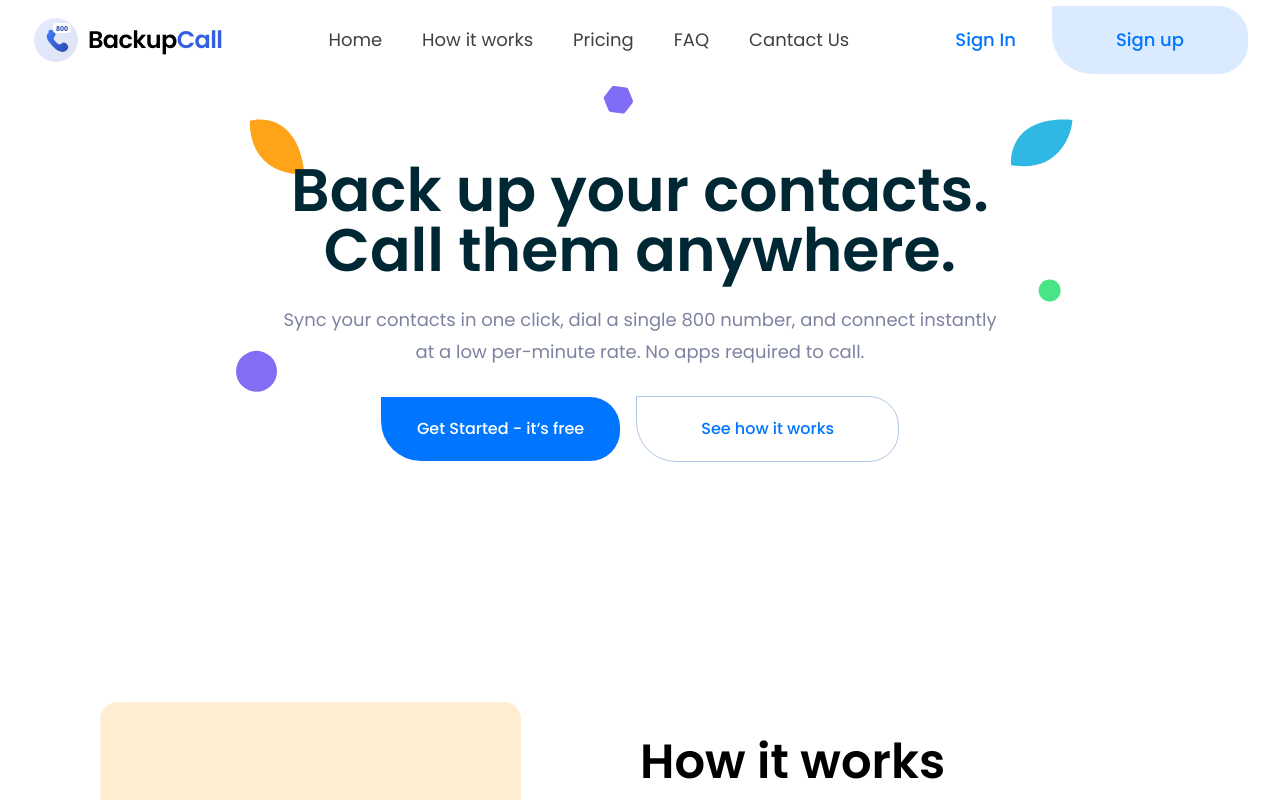
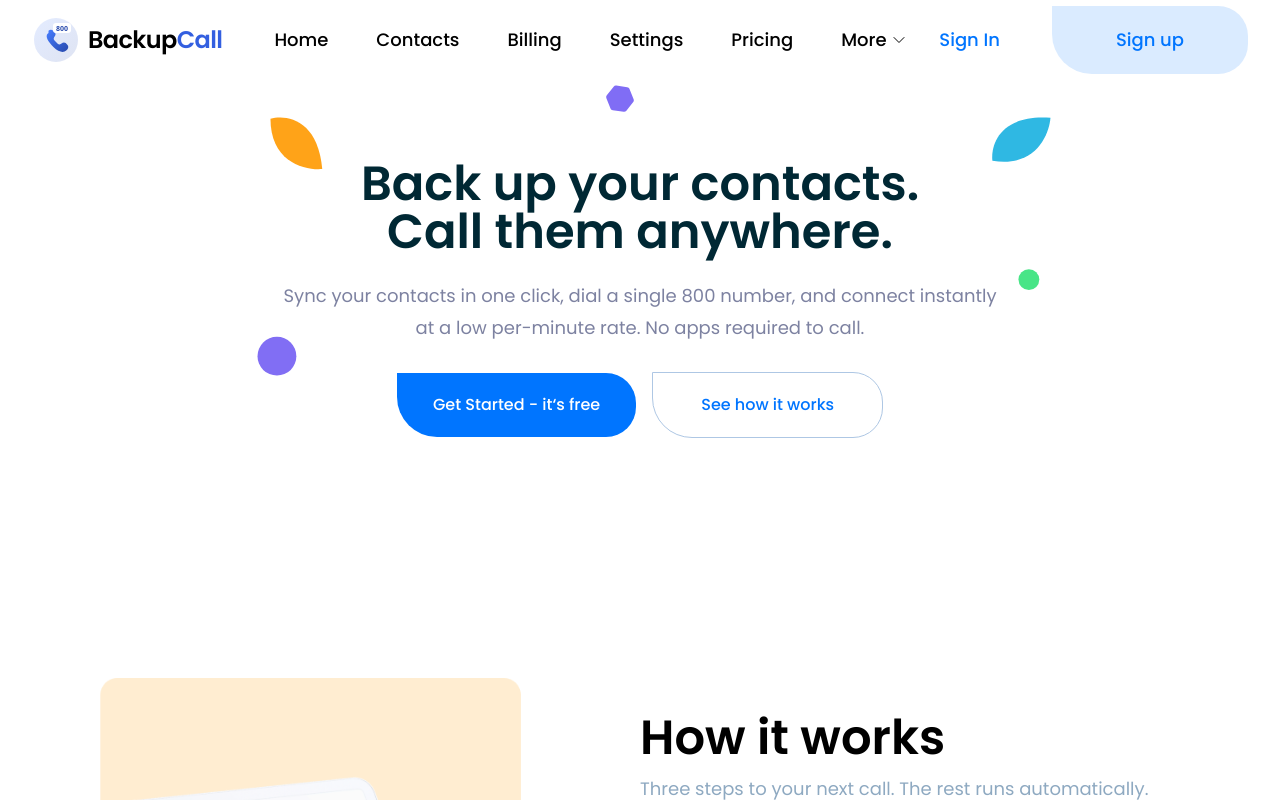
Before and after one commit to MagicSoftDev0717/backupcall-800, a Next.js app: page / in a window 1280 px wide. Shown: the top 800 px of the page. Built offline with nearby package versions, Linux system fonts and the light colour scheme.

Commit message:
update navbar.tsx list add

```diff
--- a/src/components/Banner/Banner.tsx
+++ b/src/components/Banner/Banner.tsx
@@ -6,7 +6,7 @@ const Banner = () => {
             <div className="px-6 lg:px-8">
                 <div className="mx-auto max-w-7xl pt-16 sm:pt-20 pb-20 banner-image">
                     <div className="text-center">
-                        <h1 className="text-4xl font-semibold text-navyblue sm:text-5xl  lg:text-6xl md:4px lh-48">
+                        <h1 className="text-4xl font-semibold text-navyblue sm:text-5xl  lg:text-5xl md:4px lh-48">
                             Back up your contacts. <br /> Call them anywhere.
                         </h1>
                         <p className="mt-6 text-lg leading-8 text-bluegray">
@@ -20,7 +20,7 @@ const Banner = () => {
                         <button type="button" className='text-15px text-white font-medium bg-blue py-5 px-9 mt-2 leafbutton'>
                             Get Started - it&lsquo;s free
                         </button>
-                        <button type="button" className='text-15px ml-4 mt-2 text-blue transition duration-150 ease-in-out hover:text-white hover:bg-blue font-medium py-5 px-16 border border-lightgrey leafbutton'>
+                        <button type="button" className='text-15px ml-4 mt-2 text-blue transition duration-150 ease-in-out hover:text-white hover:bg-blue font-medium py-5 px-12 border border-lightgrey leafbutton'>
                             See how it works
                         </button>
                     </div>
--- a/src/components/Navbar/Navbar.tsx
+++ b/src/components/Navbar/Navbar.tsx
@@ -1,109 +1,215 @@
-import { Disclosure } from '@headlessui/react';
-import { Bars3Icon } from '@heroicons/react/24/outline';
-import Link from 'next/link';
-import React from 'react';
+// import { Disclosure } from '@headlessui/react';
+// import { Bars3Icon } from '@heroicons/react/24/outline';
+// import Link from 'next/link';
+// import React from 'react';
+// import Drawer from "./Drawer";
+// import Drawerdata from "./Drawerdata";
+// import Signdialog from "./Signdialog";
+// import Registerdialog from "./Registerdialog";
+// import Logo from '..//Logo/index';
+
+// interface NavigationItem {
+//     name: string;
+//     href: string;
+//     current: boolean;
+// }
+
+// const navigation: NavigationItem[] = [
+//     { name: 'Home', href: '/', current: true },
+//     { name: 'How it works', href: '#howitworks', current: false },
+//     { name: 'Pricing', href: '#pricing', current: false },
+//     { name: 'FAQ', href: '#faq', current: false },
+//     { name: 'Cantact Us', href: '#contact', current: false },
+
+// ]
+
+// function classNames(...classes: string[]) {
+//     return classes.filter(Boolean).join(' ')
+// }
+
+// const Navbar = () => {
+
+//     const [isOpen, setIsOpen] = React.useState(false);
+
+//     return (
+//         <Disclosure as="nav" className="navbar">
+//             <>
+//                 <div className="mx-auto max-w-7xl px-6 lg:py-0 lg:px-8">
+//                     <div className="relative flex h-20 items-center justify-between">
+//                         <div className="flex flex-1 items-center sm:items-stretch sm:justify-start">
+
+//                             <Logo />
+
+//                             {/* LINKS */}
+
+//                             <div className="hidden lg:block m-auto">
+//                                 <div className="flex space-x-4">
+//                                     {navigation.map((item) => (
+//                                         <Link
+//                                             key={item.name}
+//                                             href={item.href}
+//                                             className={classNames(
+//                                                 item.current ? ' text-black hover:opacity-100' : 'hover:text-black hover:opacity-100',
+//                                                 'px-3 py-4 text-lg font-normal opacity-75 space-links'
+//                                             )}
+//                                             aria-current={item.href ? 'page' : undefined}
+//                                         >
+//                                             {item.name}
+//                                         </Link>
+//                                     ))}
+//                                 </div>
+//                             </div>
+//                         </div>
+
+//                         {/* SIGNIN DIALOG */}
+
+//                         <Signdialog />
+
+
+//                         {/* REGISTER DIALOG */}
+
+//                         <Registerdialog />
+
+
+//                         {/* DRAWER FOR MOBILE VIEW */}
+
+//                         {/* DRAWER ICON */}
+
+//                         <div className='block lg:hidden'>
+//                             <Bars3Icon className="block h-6 w-6" aria-hidden="true" onClick={() => setIsOpen(true)} />
+//                         </div>
+
+//                         {/* DRAWER LINKS DATA */}
+
+//                         <Drawer isOpen={isOpen} setIsOpen={setIsOpen}>
+//                             <Drawerdata />
+//                         </Drawer>
+
+//                     </div>
+//                 </div>
+//             </>
+//         </Disclosure>
+//     )
+// }
+
+// export default Navbar;
+
+
+"use client";
+
+import { Disclosure, Menu, Transition } from "@headlessui/react";
+import { Bars3Icon, ChevronDownIcon } from "@heroicons/react/24/outline";
+import Link from "next/link";
+import React, { Fragment } from "react";
 import Drawer from "./Drawer";
 import Drawerdata from "./Drawerdata";
 import Signdialog from "./Signdialog";
 import Registerdialog from "./Registerdialog";
-import Logo from '..//Logo/index';
+import Logo from "../Logo";
 
-interface NavigationItem {
-    name: string;
-    href: string;
-    current: boolean;
-}
+const mainLinks = [
+  { name: "Home", href: "/" },
+  { name: "Contacts", href: "/contacts" },
+  { name: "Billing", href: "/billing" },
+  { name: "Settings", href: "/settings" },
+   { name: "Pricing", href: "#pricing" },
+];
 
-const navigation: NavigationItem[] = [
-    { name: 'Home', href: '/', current: true },
-    { name: 'How it works', href: '#howitworks', current: false },
-    { name: 'Pricing', href: '#pricing', current: false },
-    { name: 'FAQ', href: '#faq', current: false },
-    { name: 'Cantact Us', href: '#contact', current: false },
-
-]
+const dropdownLinks = [
+  { name: "How it works", href: "#howitworks" },
+  { name: "FAQ", href: "#faq" },
+  { name: "Contact Us", href: "#contact" },
+];
 
 function classNames(...classes: string[]) {
-    return classes.filter(Boolean).join(' ')
+  return classes.filter(Boolean).join(" ");
 }
 
 const Navbar = () => {
-
   const [isOpen, setIsOpen] = React.useState(false);
 
   return (
     <Disclosure as="nav" className="navbar">
       <>
-                <div className="mx-auto max-w-7xl px-6 lg:py-0 lg:px-8">
+        <div className="mx-auto max-w-7xl px-6 lg:px-8">
           <div className="relative flex h-20 items-center justify-between">
-                        <div className="flex flex-1 items-center sm:items-stretch sm:justify-start">
-
-                            {/* LOGO */}
-
-                            {/* <div className="flex flex-shrink-0 items-center">
-                                <img
-                                    className="block h-12 w-40 lg:hidden"
-                                    src={'/assets/logo/logo.png'}
-                                    alt="dsign-logo"
-                                />
-                                <img
-                                    className="hidden h-full w-full lg:block"
-                                    src={'/assets/logo/logo.png'}
-                                    alt="dsign-logo"
-                                />
-                            </div> */}
+            {/* LEFT: LOGO + LINKS */}
+            <div className="flex flex-1 items-center">
               <Logo />
 
-                            {/* LINKS */}
-
-                            <div className="hidden lg:block m-auto">
-                                <div className="flex space-x-4">
-                                    {navigation.map((item) => (
+              <div className="hidden lg:flex items-center ml-10 space-x-6">
+                {mainLinks.map((item) => (
                   <Link
                     key={item.name}
                     href={item.href}
-                                            className={classNames(
-                                                item.current ? ' text-black hover:opacity-100' : 'hover:text-black hover:opacity-100',
-                                                'px-3 py-4 text-lg font-normal opacity-75 space-links'
-                                            )}
-                                            aria-current={item.href ? 'page' : undefined}
+                    className="px-3 py-2 text-lg font-medium text-slate-700 hover:text-slate-900"
                   >
                     {item.name}
                   </Link>
                 ))}
-                                </div>
+
+                {/* DROPDOWN MENU */}
+                <Menu as="div" className="relative">
+                  <Menu.Button className="inline-flex items-center gap-1 px-3 py-2 text-lg font-medium text-slate-700 hover:text-slate-900">
+                    More
+                    <ChevronDownIcon className="h-4 w-4" aria-hidden="true" />
+                  </Menu.Button>
+
+                  <Transition
+                    as={Fragment}
+                    enter="transition ease-out duration-100"
+                    enterFrom="transform opacity-0 scale-95"
+                    enterTo="transform opacity-100 scale-100"
+                    leave="transition ease-in duration-75"
+                    leaveFrom="transform opacity-100 scale-100"
+                    leaveTo="transform opacity-0 scale-95"
+                  >
+                    <Menu.Items className="absolute left-0 mt-2 w-48 origin-top-left rounded-md bg-white shadow-lg ring-1 ring-black ring-opacity-5 focus:outline-none">
+                      {dropdownLinks.map((item) => (
+                        <Menu.Item key={item.name}>
+                          {({ active }) => (
+                            <Link
+                              href={item.href}
+                              className={classNames(
+                                active ? "bg-slate-100 text-slate-900" : "text-slate-700",
+                                "block px-4 py-2 text-sm"
+                              )}
+                            >
+                              {item.name}
+                            </Link>
+                          )}
+                        </Menu.Item>
+                      ))}
+                    </Menu.Items>
+                  </Transition>
+                </Menu>
               </div>
             </div>
 
-                        {/* SIGNIN DIALOG */}
-
+            {/* RIGHT: SIGN-IN / REGISTER */}
+            <div className="flex items-center gap-4">
               <Signdialog />
-
-
-                        {/* REGISTER DIALOG */}
-
               <Registerdialog />
-
-
-                        {/* DRAWER FOR MOBILE VIEW */}
-
-                        {/* DRAWER ICON */}
-
-                        <div className='block lg:hidden'>
-                            <Bars3Icon className="block h-6 w-6" aria-hidden="true" onClick={() => setIsOpen(true)} />
             </div>
 
-                        {/* DRAWER LINKS DATA */}
+            {/* MOBILE MENU BUTTON */}
+            <div className="block lg:hidden">
+              <Bars3Icon
+                className="h-6 w-6 cursor-pointer"
+                aria-hidden="true"
+                onClick={() => setIsOpen(true)}
+              />
+            </div>
 
+            {/* DRAWER FOR MOBILE */}
             <Drawer isOpen={isOpen} setIsOpen={setIsOpen}>
               <Drawerdata />
             </Drawer>
-
           </div>
         </div>
       </>
     </Disclosure>
-    )
-}
+  );
+};
 
 export default Navbar;
```
Also changed, not shown: tailwind.config.js (+18 -16 lines). Lines whose indentation alone changed are shown as unchanged.
